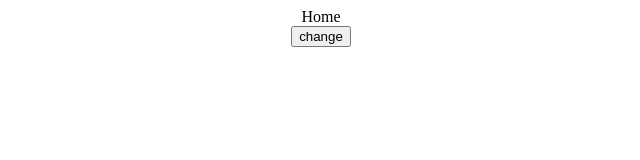
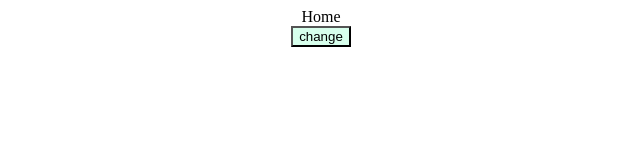
Before and after one commit to fifo2024/eslint-starter, a React (Vite) app: page / in a window 1280 px wide. Shown: the top 160 px of the page, without its empty margins (319-959 px from the left). Built offline with nearby package versions, Linux system fonts and the light colour scheme.

Commit message:
update package.json

```diff
--- a/src/containers/Home/HomeIndex/style.module.less
+++ b/src/containers/Home/HomeIndex/style.module.less
@@ -5,4 +5,8 @@
     align-items: center;
     position: relative;
     height: 100vh;
+
+    button {
+        background: #d7ffec;
+    }
 }
```
Also changed, not shown: package.json (+11 -11 lines), 1 other file (tests, documents, lock files or other folders).
